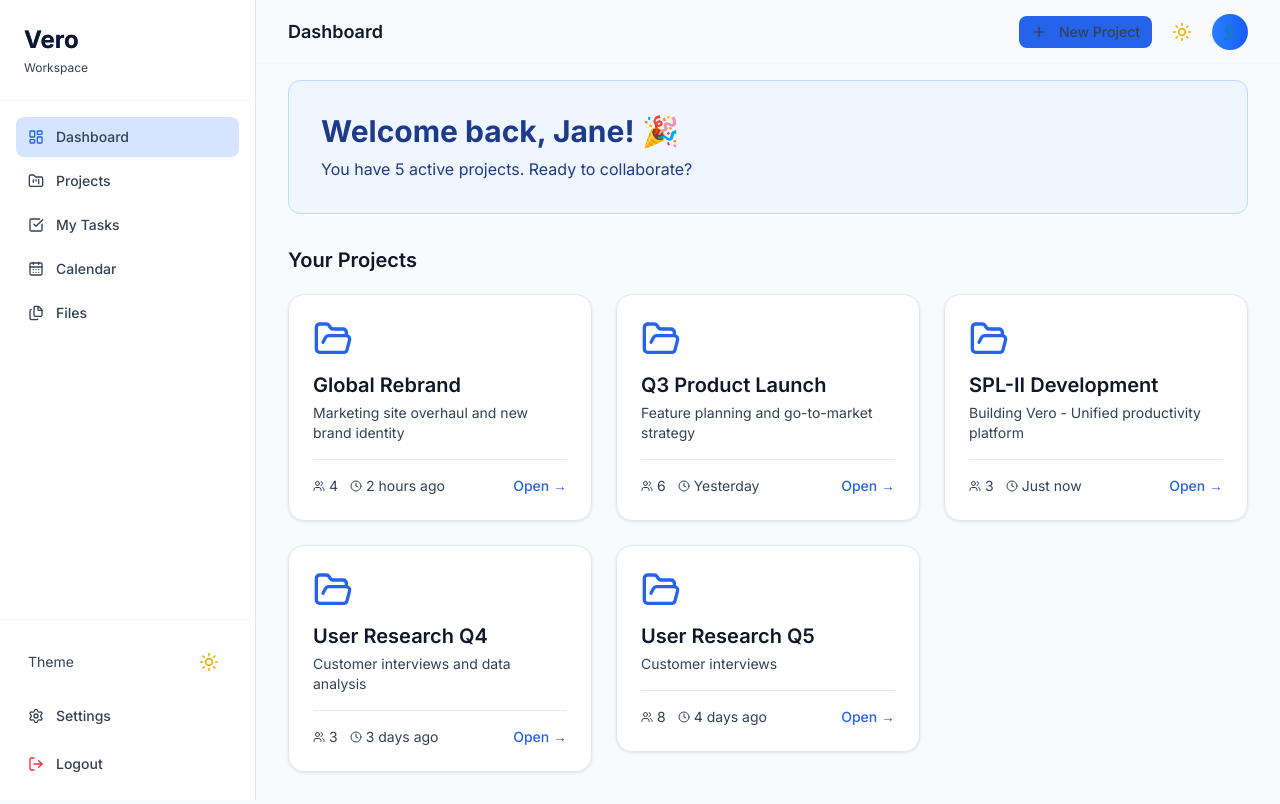
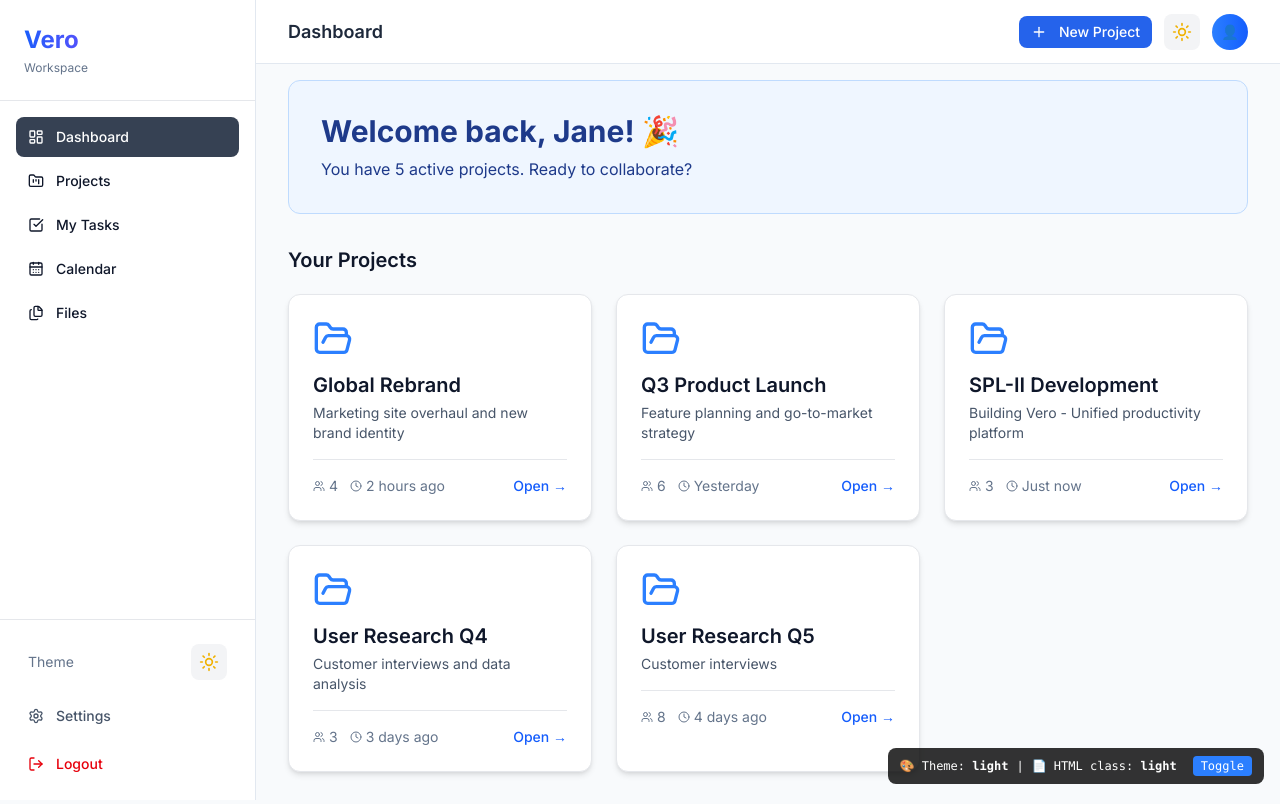
Before and after one commit to IUT-Dhongorsho/Vero_SPL2, a React (Vite) app in the folder code/apps/ui/: page /files in a window 1280 px wide. Both pictures are taken after typing "name@example.com", "Sample123" into the empty fields and a click on the button "Sign In". Built offline with nearby package versions, Linux system fonts and the light colour scheme.

Commit message:
Toggle mode fix done

```diff
--- a/code/apps/ui/src/App.tsx
+++ b/code/apps/ui/src/App.tsx
@@ -3,6 +3,7 @@ import { Routes, Route, Navigate } from 'react-router-dom';
 import { AnimatePresence } from 'framer-motion';
 import { PageTransition } from './components/ui/PageTransition';
 import { ToastProvider } from './components/ui/Toast';
+import { ThemeDebug } from './components/ThemeDebug';
 import { LandingPage } from './pages/LandingPage';
 import { LoginPage } from './pages/LoginPage';
 import { SignupPage } from './pages/SignupPage';
@@ -55,6 +56,7 @@ function App() {
   return (
     <ToastProvider>
       <AppContent />
+      <ThemeDebug />
     </ToastProvider>
   );
 }
--- a/code/apps/ui/src/components/Layout/PageContainer.tsx
+++ b/code/apps/ui/src/components/Layout/PageContainer.tsx
@@ -16,7 +16,7 @@ export const PageContainer: React.FC<PageContainerProps> = ({
   topBarActions,
 }) => {
   return (
-    <div className="min-h-screen bg-gray-50 dark:bg-gray-950">
+    <div className="min-h-screen bg-gray-50">
       <Sidebar items={sidebarItems} />
       <TopBar title={title} actions={topBarActions} />
       <main className="ml-64 pt-20 p-8">
--- a/code/apps/ui/src/components/Layout/Sidebar.tsx
+++ b/code/apps/ui/src/components/Layout/Sidebar.tsx
@@ -22,12 +22,12 @@ export const Sidebar: React.FC<SidebarProps> = ({ items }) => {
   };
 
   return (
-    <aside className="fixed left-0 top-0 h-screen w-64 glass border-r border-gray-200/20 flex flex-col z-50">
-      <div className="p-6 border-b border-gray-200/20">
+    <aside className="fixed left-0 top-0 h-screen w-64 bg-white border-r border-gray-200 flex flex-col z-50">
+      <div className="p-6 border-b border-gray-200">
         <h1 className="text-2xl font-bold bg-gradient-to-r from-blue-600 to-purple-600 bg-clip-text text-transparent">
           Vero
         </h1>
-        <p className="text-xs text-gray-500 dark:text-gray-400 mt-1">Workspace</p>
+        <p className="text-xs text-gray-500 mt-1">Workspace</p>
       </div>
 
       <nav className="flex-1 p-4 space-y-1">
@@ -39,8 +39,8 @@ export const Sidebar: React.FC<SidebarProps> = ({ items }) => {
               flex items-center gap-3 px-3 py-2.5 rounded-lg text-sm font-medium
               transition-all duration-200
               ${isActive(item.href)
-                ? 'bg-blue-500/20 text-blue-600 dark:text-blue-400'
-                : 'text-gray-600 dark:text-gray-400 hover:bg-white/20'
+                ? 'bg-gray-700 text-white'
+                : 'text-gray-900 hover:bg-gray-700 hover:text-yellow-50'
               }
             `}
           >
@@ -50,14 +50,14 @@ export const Sidebar: React.FC<SidebarProps> = ({ items }) => {
         ))}
       </nav>
 
-      <div className="p-4 border-t border-gray-200/20 space-y-2">
+      <div className="p-4 border-t border-gray-200 space-y-2">
         <div className="flex items-center justify-between px-3 py-2">
-          <span className="text-sm text-gray-500 dark:text-gray-400">Theme</span>
+          <span className="text-sm text-gray-500">Theme</span>
           <ThemeToggle />
         </div>
         <Link
           to="/settings"
-          className="flex items-center gap-3 px-3 py-2.5 rounded-lg text-sm font-medium text-gray-600 dark:text-gray-400 hover:bg-white/20 transition-all duration-200"
+          className="flex items-center gap-3 px-3 py-2.5 rounded-lg text-sm font-medium text-gray-600 hover:bg-gray-50 hover:text-gray-900 transition-all duration-200"
         >
           <Settings className="w-4 h-4" />
           <span>Settings</span>
@@ -67,7 +67,7 @@ export const Sidebar: React.FC<SidebarProps> = ({ items }) => {
             localStorage.removeItem('auth_token');
             window.location.href = '/login';
           }}
-          className="w-full flex items-center gap-3 px-3 py-2.5 rounded-lg text-sm font-medium text-red-500 hover:bg-red-500/10 transition-all duration-200"
+          className="w-full flex items-center gap-3 px-3 py-2.5 rounded-lg text-sm font-medium text-red-600 hover:bg-red-50 transition-all duration-200"
         >
           <LogOut className="w-4 h-4" />
           <span>Logout</span>
--- a/code/apps/ui/src/components/Layout/TopBar.tsx
+++ b/code/apps/ui/src/components/Layout/TopBar.tsx
@@ -10,8 +10,8 @@ export const TopBar: React.FC<TopBarProps> = ({ title, actions }) => {
   const navigate = useNavigate();
 
   return (
-    <header className="fixed top-0 right-0 left-64 h-16 glass border-b border-gray-200/20 flex items-center justify-between px-8 z-40">
-      <h2 className="text-lg font-semibold text-gray-800 dark:text-gray-200">{title}</h2>
+    <header className="fixed top-0 right-0 left-64 h-16 bg-white border-b border-gray-200 flex items-center justify-between px-8 z-40">
+      <h2 className="text-lg font-semibold text-gray-800">{title}</h2>
       <div className="flex items-center gap-3">
         {actions}
         <button
--- a/code/apps/ui/src/components/ThemeDebug.tsx
+++ b/code/apps/ui/src/components/ThemeDebug.tsx
@@ -1,27 +1,14 @@
-import React, { useEffect, useState } from 'react';
+import React from 'react';
 import { useTheme } from '../context/ThemeContext';
 
 export const ThemeDebug: React.FC = () => {
   const { theme, toggleTheme } = useTheme();
-  const [htmlClass, setHtmlClass] = useState('');
-
-  useEffect(() => {
-    const updateClass = () => {
-      setHtmlClass(document.documentElement.className || 'no-class');
-    };
-    updateClass();
-
-    const observer = new MutationObserver(updateClass);
-    observer.observe(document.documentElement, { attributes: true, attributeFilter: ['class'] });
-
-    return () => observer.disconnect();
-  }, []);
 
   return (
     <div className="fixed bottom-4 right-4 z-[9999] bg-black/80 text-white rounded-lg px-3 py-2 text-xs flex items-center gap-2 font-mono">
       <span>🎨 Theme: <strong>{theme}</strong></span>
       <span>|</span>
-      <span>📄 HTML: <strong>{htmlClass}</strong></span>
+      <span>📄 HTML class: <strong>{document.documentElement.classList.contains('dark') ? 'dark' : 'light'}</strong></span>
       <button
         onClick={toggleTheme}
         className="ml-2 px-2 py-0.5 bg-blue-500 text-white rounded text-xs hover:bg-blue-600"
--- a/code/apps/ui/src/components/ui/GlassCard.tsx
+++ b/code/apps/ui/src/components/ui/GlassCard.tsx
@@ -1,4 +1,4 @@
-import React, { useRef, useState } from 'react';
+import React from 'react';
 import { motion } from 'framer-motion';
 
 interface GlassCardProps {
@@ -12,20 +12,13 @@ export const GlassCard: React.FC<GlassCardProps> = ({
   className = '',
   onClick,
 }) => {
-  const [isHovered, setIsHovered] = useState(false);
-
   return (
     <motion.div
       initial={{ opacity: 0, y: 20 }}
       animate={{ opacity: 1, y: 0 }}
-      whileHover={{
-        scale: 1.02,
-        transition: { type: 'spring', stiffness: 300, damping: 20 }
-      }}
-      onHoverStart={() => setIsHovered(true)}
-      onHoverEnd={() => setIsHovered(false)}
+      whileHover={{ scale: 1.02, transition: { type: 'spring', stiffness: 300, damping: 20 } }}
       onClick={onClick}
-      className={`glass-card p-6 ${onClick ? 'cursor-pointer' : ''} ${className}`}
+      className={`bg-white dark:bg-gray-800 rounded-xl p-6 border border-gray-200 dark:border-gray-700 shadow-md hover:shadow-lg transition-all ${onClick ? 'cursor-pointer' : ''} ${className}`}
     >
       {children}
     </motion.div>
--- a/code/apps/ui/src/components/ui/ThemeToggle.tsx
+++ b/code/apps/ui/src/components/ui/ThemeToggle.tsx
@@ -11,7 +11,7 @@ export const ThemeToggle: React.FC = () => {
       whileTap={{ scale: 0.95 }}
       whileHover={{ scale: 1.05 }}
       onClick={toggleTheme}
-      className="p-2 rounded-lg glass transition-all duration-200 cursor-pointer"
+      className="p-2 rounded-lg bg-gray-100 dark:bg-gray-800 transition-all duration-200 cursor-pointer"
       aria-label="Toggle theme"
     >
       <motion.div
--- a/code/apps/ui/src/context/ThemeContext.tsx
+++ b/code/apps/ui/src/context/ThemeContext.tsx
@@ -12,34 +12,35 @@ const ThemeContext = createContext<ThemeContextType | undefined>(undefined);
 export const ThemeProvider: React.FC<{ children: React.ReactNode }> = ({ children }) => {
   const [theme, setTheme] = useState<Theme>('light');
 
-  // Apply theme to HTML element
-  const applyTheme = (newTheme: Theme) => {
-    const html = document.documentElement;
-    if (newTheme === 'dark') {
-      html.classList.add('dark');
+  useEffect(() => {
+    // Check localStorage for saved preference
+    const saved = localStorage.getItem('theme') as Theme | null;
+    const prefersDark = window.matchMedia('(prefers-color-scheme: dark)').matches;
+    const initial = saved || (prefersDark ? 'dark' : 'light');
+
+    setTheme(initial);
+
+    // IMPORTANT: Remove dark class for light mode, add for dark mode
+    if (initial === 'dark') {
+      document.documentElement.classList.add('dark');
+      console.log('Dark mode enabled');
     } else {
-      html.classList.remove('dark');
+      document.documentElement.classList.remove('dark');
+      console.log('Light mode enabled');
     }
-    localStorage.setItem('theme', newTheme);
-    console.log('Theme applied:', newTheme, 'HTML classes:', html.className);
-  };
-
-  // Initialize theme on mount
-  useEffect(() => {
-    const savedTheme = localStorage.getItem('theme') as Theme | null;
-    const prefersDark = window.matchMedia('(prefers-color-scheme: dark)').matches;
-    const initialTheme = savedTheme || (prefersDark ? 'dark' : 'light');
-
-    console.log('Initial theme:', initialTheme);
-    setTheme(initialTheme);
-    applyTheme(initialTheme);
   }, []);
 
   const toggleTheme = () => {
     const newTheme = theme === 'light' ? 'dark' : 'light';
-    console.log('Toggling to:', newTheme);
     setTheme(newTheme);
-    applyTheme(newTheme);
+    localStorage.setItem('theme', newTheme);
+
+    // Toggle the dark class on html element
+    if (newTheme === 'dark') {
+      document.documentElement.classList.add('dark');
+    } else {
+      document.documentElement.classList.remove('dark');
+    }
   };
 
   return (
--- a/code/apps/ui/src/pages/DashboardPage.tsx
+++ b/code/apps/ui/src/pages/DashboardPage.tsx
@@ -4,7 +4,6 @@ import { motion } from 'framer-motion';
 import { Plus, Users, Clock, FolderOpen, LayoutDashboard, FolderKanban, CheckSquare, CalendarDays, Files } from 'lucide-react';
 import { PageContainer } from '../components/Layout/PageContainer';
 import { AnimatedButton } from '../components/ui/AnimatedButton';
-import { GlassCard } from '../components/ui/GlassCard';
 import { ThemeToggle } from '../components/ui/ThemeToggle';
 import { CreateProjectModal } from '../components/modals/CreateProjectModal';
 import { projectService } from '../services/projectService';
@@ -48,19 +47,6 @@ export const DashboardPage: React.FC = () => {
     { icon: <Files className="w-4 h-4" />, label: 'Files', href: '/files' },
   ];
 
-  const container = {
-    hidden: { opacity: 0 },
-    show: {
-      opacity: 1,
-      transition: { staggerChildren: 0.1 }
-    }
-  };
-
-  const item = {
-    hidden: { opacity: 0, y: 20 },
-    show: { opacity: 1, y: 0 }
-  };
-
   if (loading) {
     return (
       <PageContainer title="Dashboard" sidebarItems={sidebarItems}>
@@ -86,16 +72,10 @@ export const DashboardPage: React.FC = () => {
           </div>
         }
       >
-        <motion.div
-          initial={{ opacity: 0, y: 20 }}
-          animate={{ opacity: 1, y: 0 }}
-          className="bg-blue-50 rounded-xl p-8 mb-8"
-        >
-          <h2 className="text-3xl font-bold text-gray-900 mb-2">Welcome back, Jane! 🎉</h2>
-          <p className="text-gray-700">
-            You have {projects.length} active projects. Ready to collaborate?
-          </p>
-        </motion.div>
+        <div className="bg-blue-50 rounded-xl p-8 mb-8 border border-blue-200">
+          <h2 className="text-3xl font-bold text-blue-900 mb-2">Welcome back, Jane! 🎉</h2>
+          <p className="text-blue-800">You have {projects.length} active projects. Ready to collaborate?</p>
+        </div>
 
         <h3 className="text-xl font-semibold text-gray-900 mb-5">Your Projects</h3>
         {projects.length === 0 ? (
@@ -108,31 +88,31 @@ export const DashboardPage: React.FC = () => {
             </AnimatedButton>
           </div>
         ) : (
+          <div className="grid md:grid-cols-2 lg:grid-cols-3 gap-6">
+            {projects.map((project, index) => (
               <motion.div
-            variants={container}
-            initial="hidden"
-            animate="show"
-            className="grid md:grid-cols-2 lg:grid-cols-3 gap-6"
+                key={project.id}
+                initial={{ opacity: 0, y: 20 }}
+                animate={{ opacity: 1, y: 0 }}
+                transition={{ delay: index * 0.1 }}
+                className="bg-white rounded-xl p-6 border border-gray-200 shadow-md hover:shadow-lg transition-all hover:-translate-y-1 cursor-pointer"
+                onClick={() => navigate(`/project/${project.id}`)}
               >
-            {projects.map((project) => (
-              <motion.div key={project.id} variants={item}>
-                <GlassCard onClick={() => navigate(`/project/${project.id}`)}>
                 <div className="flex items-start justify-between mb-3">
                   <FolderOpen className="w-10 h-10 text-blue-500" />
                 </div>
                 <h3 className="text-xl font-semibold text-gray-900 mb-1">{project.name}</h3>
                 <p className="text-gray-600 text-sm mb-4">{project.description}</p>
                 <div className="flex justify-between items-center pt-4 border-t border-gray-200">
-                    <div className="flex gap-3 text-sm text-gray-500">
-                      <span className="flex items-center gap-1"><Users className="w-3 h-3" /> {project.members}</span>
-                      <span className="flex items-center gap-1"><Clock className="w-3 h-3" /> {project.lastActive}</span>
+                  <div className="flex gap-3 text-sm">
+                    <span className="flex items-center gap-1 text-gray-500"><Users className="w-3 h-3" /> {project.members}</span>
+                    <span className="flex items-center gap-1 text-gray-500"><Clock className="w-3 h-3" /> {project.lastActive}</span>
                   </div>
                   <span className="text-blue-600 text-sm font-medium">Open →</span>
                 </div>
-                </GlassCard>
               </motion.div>
             ))}
-          </motion.div>
+          </div>
         )}
       </PageContainer>
 
--- a/code/apps/ui/src/styles/globals.css
+++ b/code/apps/ui/src/styles/globals.css
@@ -1,157 +1,162 @@
 @import "tailwindcss";
 
-/* Light Mode - DEFAULT */
-:root {
-  --bg-primary: #ffffff;
-  --bg-secondary: #f8fafc;
-  --bg-card: #ffffff;
-  --text-primary: #0f172a;
-  --text-secondary: #334155;
-  --text-muted: #64748b;
-  --border: #e2e8f0;
-  --button-primary: #2563eb;
-  --button-primary-hover: #1d4ed8;
-  --button-outline: #ffffff;
-  --button-outline-border: #2563eb;
-  --button-outline-text: #2563eb;
+/* Base styles - LIGHT MODE is default */
+html, body {
+  background-color: #f8fafc;
+  color: #0f172a;
+  font-family: 'Inter', system-ui, sans-serif;
 }
 
-/* Dark Mode */
-.dark {
-  --bg-primary: #0f172a;
-  --bg-secondary: #1e293b;
-  --bg-card: #1e293b;
-  --text-primary: #f1f5f9;
-  --text-secondary: #cbd5e1;
-  --text-muted: #94a3b8;
-  --border: #334155;
-  --button-primary: #3b82f6;
-  --button-primary-hover: #2563eb;
-  --button-outline: #1e293b;
-  --button-outline-border: #3b82f6;
-  --button-outline-text: #3b82f6;
+/* DARK MODE - only when .dark class is present */
+.dark,
+.dark body {
+  background-color: #0f172a;
+  color: #f1f5f9;
 }
 
-/* Base body */
-body {
-  background-color: var(--bg-secondary);
-  color: var(--text-primary);
-  font-family: 'Inter', system-ui, sans-serif;
-  transition: background-color 0.3s ease, color 0.3s ease;
-}
-
-/* Headings - BLACK in light mode */
-h1, h2, h3, h4, h5, h6 {
-  color: var(--text-primary) !important;
-}
-
-/* All text - DARK in light mode */
-p, span, label, li, div.text-gray-600, div.text-gray-500, .text-gray-600, .text-gray-500 {
-  color: var(--text-secondary) !important;
-}
-
-/* Blue text - keep blue */
-.text-blue-600, .text-blue-500 {
-  color: #2563eb !important;
-}
-
-.dark .text-blue-600, .dark .text-blue-500 {
-  color: #3b82f6 !important;
-}
-
-/* Cards */
+/* Card styles - LIGHT MODE */
 .glass-card {
-  background: var(--bg-card) !important;
-  backdrop-filter: blur(0px) !important;
-  border: 1px solid var(--border) !important;
-  border-radius: 1rem !important;
-  transition: all 0.3s cubic-bezier(0.4, 0, 0.2, 1) !important;
-  box-shadow: 0 1px 3px rgba(0, 0, 0, 0.1) !important;
+  background-color: #ffffff;
+  border: 1px solid #e2e8f0;
+  border-radius: 1rem;
+  transition: all 0.3s ease;
+  box-shadow: 0 1px 3px rgba(0, 0, 0, 0.1);
 }
 
 .glass-card:hover {
-  transform: translateY(-4px) !important;
-  box-shadow: 0 20px 25px -5px rgba(0, 0, 0, 0.1), 0 10px 10px -5px rgba(0, 0, 0, 0.02) !important;
-  border-color: #2563eb !important;
+  transform: translateY(-4px);
+  box-shadow: 0 20px 25px -5px rgba(0, 0, 0, 0.1);
 }
 
-/* Primary Buttons */
-button.bg-blue-600, button[class*="bg-blue-600"], .bg-blue-600 {
-  background-color: var(--button-primary) !important;
-  color: white !important;
-  transition: all 0.2s ease !important;
+/* Card styles - DARK MODE */
+.dark .glass-card {
+  background-color: #1e293b;
+  border: 1px solid #334155;
 }
 
-button.bg-blue-600:hover, button[class*="bg-blue-600"]:hover {
-  background-color: var(--button-primary-hover) !important;
-  transform: scale(1.02) !important;
+/* Page container backgrounds */
+.bg-gray-50 {
+  background-color: #f8fafc !important;
 }
 
-/* Outline Buttons */
-button.border-blue-600, button[class*="border-blue-600"] {
-  background-color: var(--button-outline) !important;
-  border: 1px solid var(--button-outline-border) !important;
-  color: var(--button-outline-text) !important;
+.dark .bg-gray-50 {
+  background-color: #0f172a !important;
 }
 
-button.border-blue-600:hover, button[class*="border-blue-600"]:hover {
-  background-color: rgba(37, 99, 235, 0.1) !important;
-  transform: scale(1.02) !important;
+/* Text colors - LIGHT MODE */
+.text-gray-900 {
+  color: #0f172a !important;
 }
 
-/* Danger Buttons */
-button.bg-red-600, button[class*="bg-red-600"] {
-  background-color: #dc2626 !important;
-  color: white !important;
+.text-gray-800 {
+  color: #1e293b !important;
 }
 
-button.bg-red-600:hover {
-  background-color: #b91c1c !important;
+.text-gray-700 {
+  color: #334155 !important;
 }
 
-/* Input fields */
-input, textarea, select {
-  background-color: var(--bg-primary) !important;
-  color: var(--text-primary) !important;
-  border: 1px solid var(--border) !important;
-  transition: all 0.2s ease !important;
+.text-gray-600 {
+  color: #475569 !important;
 }
 
-input:focus, textarea:focus, select:focus {
+.text-gray-500 {
+  color: #64748b !important;
+}
+
+/* Text colors - DARK MODE */
+.dark .text-gray-900,
+.dark .text-gray-800,
+.dark .text-gray-700 {
+  color: #f1f5f9 !important;
+}
+
+.dark .text-gray-600,
+.dark .text-gray-500 {
+  color: #cbd5e1 !important;
+}
+
+/* Welcome section - LIGHT MODE */
+.bg-blue-50 {
+  background-color: #eff6ff !important;
+  border: 1px solid #bfdbfe !important;
+}
+
+.bg-blue-50 h2,
+.bg-blue-50 p {
+  color: #1e3a8a !important;
+}
+
+/* Welcome section - DARK MODE */
+.dark .bg-blue-50 {
+  background-color: #1e3a8a !important;
+  border: 1px solid #3b82f6 !important;
+}
+
+.dark .bg-blue-50 h2,
+.dark .bg-blue-50 p {
+  color: #bfdbfe !important;
+}
+
+/* Sidebar - LIGHT MODE */
+aside {
+  background-color: #ffffff !important;
+  border-right: 1px solid #e2e8f0 !important;
+}
+
+/* Sidebar - DARK MODE */
+.dark aside {
+  background-color: #1e293b !important;
+  border-right: 1px solid #334155 !important;
+}
+
+/* Top bar - LIGHT MODE */
+header {
+  background-color: #ffffff !important;
+  border-bottom: 1px solid #e2e8f0 !important;
+}
+
+/* Top bar - DARK MODE */
+.dark header {
+  background-color: #1e293b !important;
+  border-bottom: 1px solid #334155 !important;
+}
+
+/* Input fields - LIGHT MODE */
+input, textarea, select {
+  background-color: #ffffff !important;
+  color: #0f172a !important;
+  border: 1px solid #e2e8f0 !important;
+}
+
+/* Input fields - DARK MODE */
+.dark input, .dark textarea, .dark select {
+  background-color: #1e293b !important;
+  color: #f1f5f9 !important;
+  border: 1px solid #334155 !important;
+}
+
+input:focus, textarea:focus {
   border-color: #2563eb !important;
   outline: none !important;
   box-shadow: 0 0 0 3px rgba(37, 99, 235, 0.1) !important;
 }
 
-input::placeholder, textarea::placeholder {
-  color: var(--text-muted) !important;
+/* Login page card - LIGHT MODE */
+.bg-white {
+  background-color: #ffffff !important;
 }
 
-/* Sidebar */
-aside {
-  background: var(--bg-card) !important;
-  border-right: 1px solid var(--border) !important;
+/* Login page card - DARK MODE */
+.dark .bg-white {
+  background-color: #1e293b !important;
 }
 
-aside span, aside p {
-  color: var(--text-secondary) !important;
+/* Login page blue background - always blue */
+.bg-blue-600 {
+  background-color: #2563eb !important;
 }
 
-/* Welcome Section */
-.bg-blue-50 {
-  background-color: #eff6ff !important;
-  border: 1px solid #bfdbfe !important;
+.dark .bg-blue-600 {
+  background-color: #2563eb !important;
 }
-
-.dark .bg-blue-50 {
-  background-color: #1e3a8a !important;
-  border: 1px solid #3b82f6 !important;
-}
-
-.bg-blue-50 h2, .bg-blue-50 p {
-  color: #1e3a8a !important;
-}
-
-.dark .bg-blue-50 h2, .dark .bg-blue-50 p {
-  color: #bfdbfe !important;
-}
```
Also changed, not shown: code/apps/ui/src/pages/LandingPage.tsx (+13 -15 lines), code/apps/ui/src/pages/LoginPage.tsx (+1 -6 lines). Lines whose indentation alone changed are shown as unchanged.
